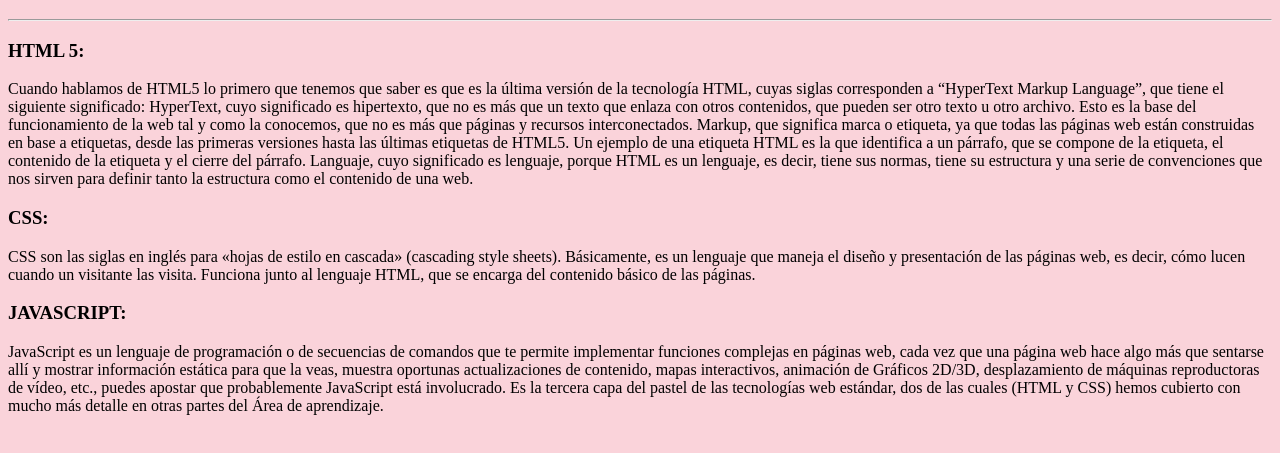
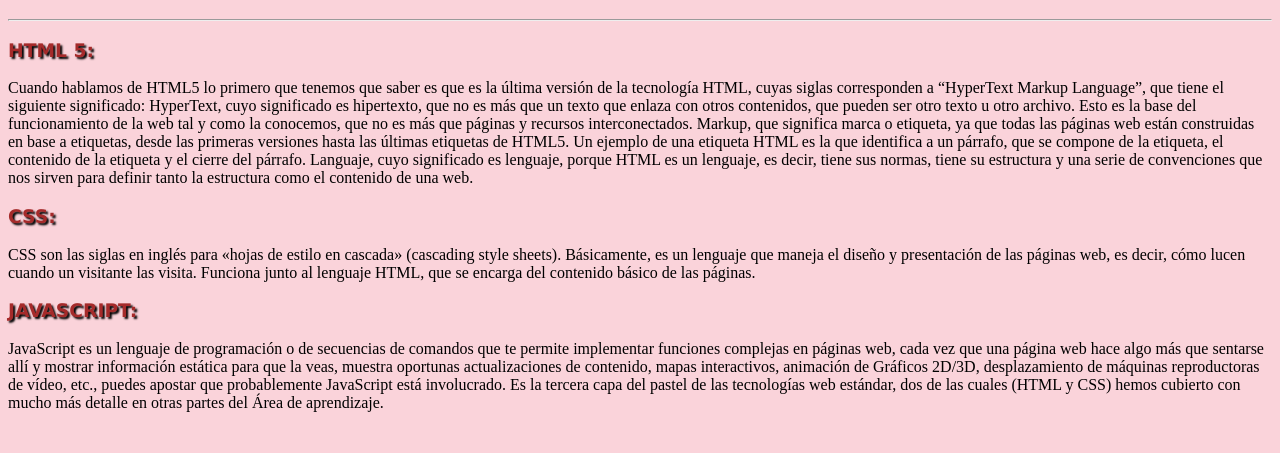
Before and after one commit to mariacamila0712/Web2_taller1, a plain HTML site: page index.html in a window 1280 px wide. Shown: the part 63-516 px from the top of the page. Drawn offline with Linux system fonts and the light colour scheme.

Commit message:
Se coloca agrega estilo como el color, tipo de letra a los subtitulos

```diff
--- a/style.css
+++ b/style.css
@@ -9,3 +9,10 @@ h1{
     text-shadow: 2px 2px 2px rgba(104, 9, 148, 0.623);
     text-align: center;
 }
+
+h3{
+    font-family: 'Lucida Sans', 'Lucida Sans Regular', 'Lucida Grande', 'Lucida Sans Unicode', Geneva, Verdana, sans-serif;
+    color: brown;
+    text-align: justify;
+    text-shadow: 2px 2px 2px black;
+}
```
